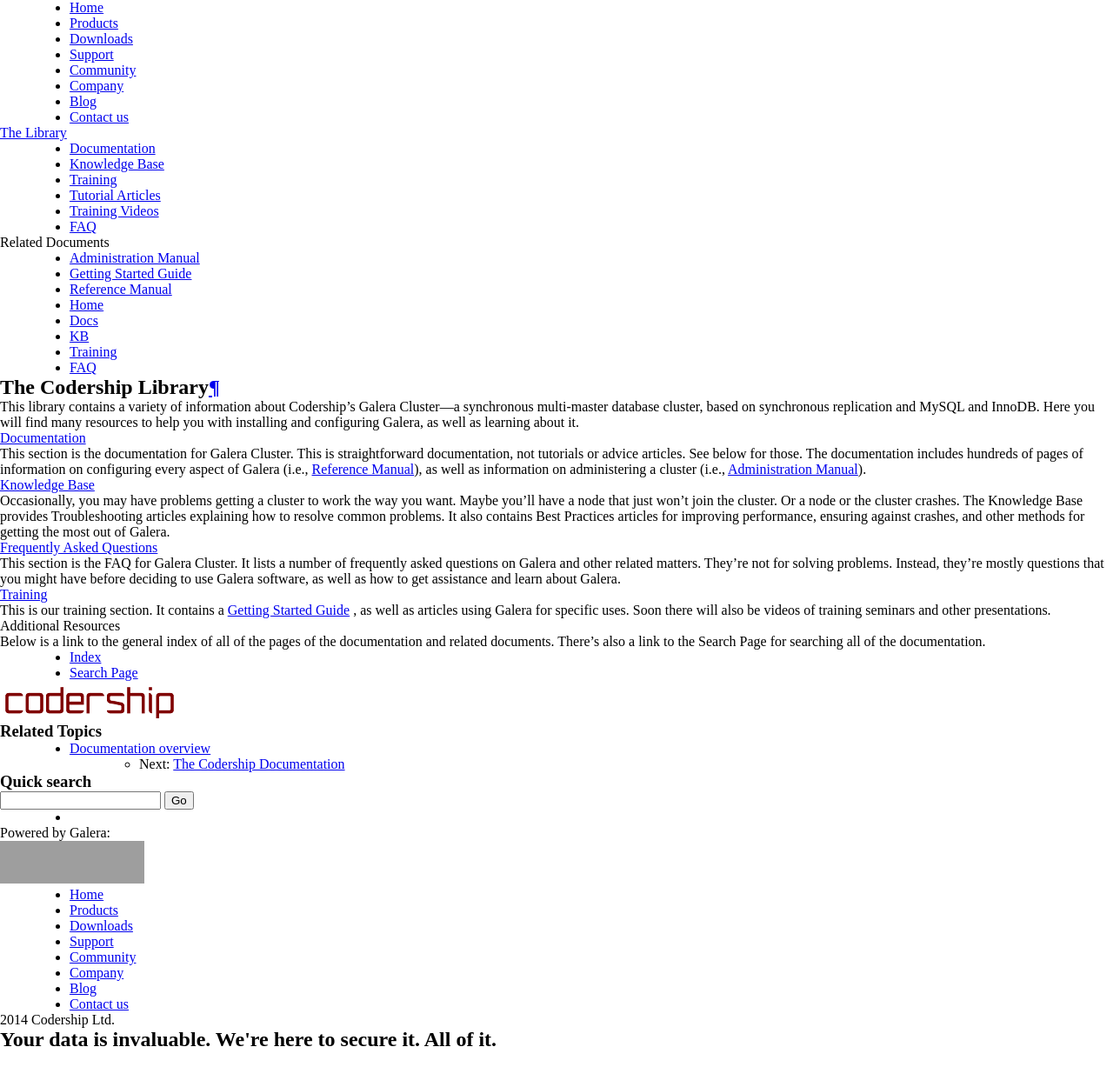
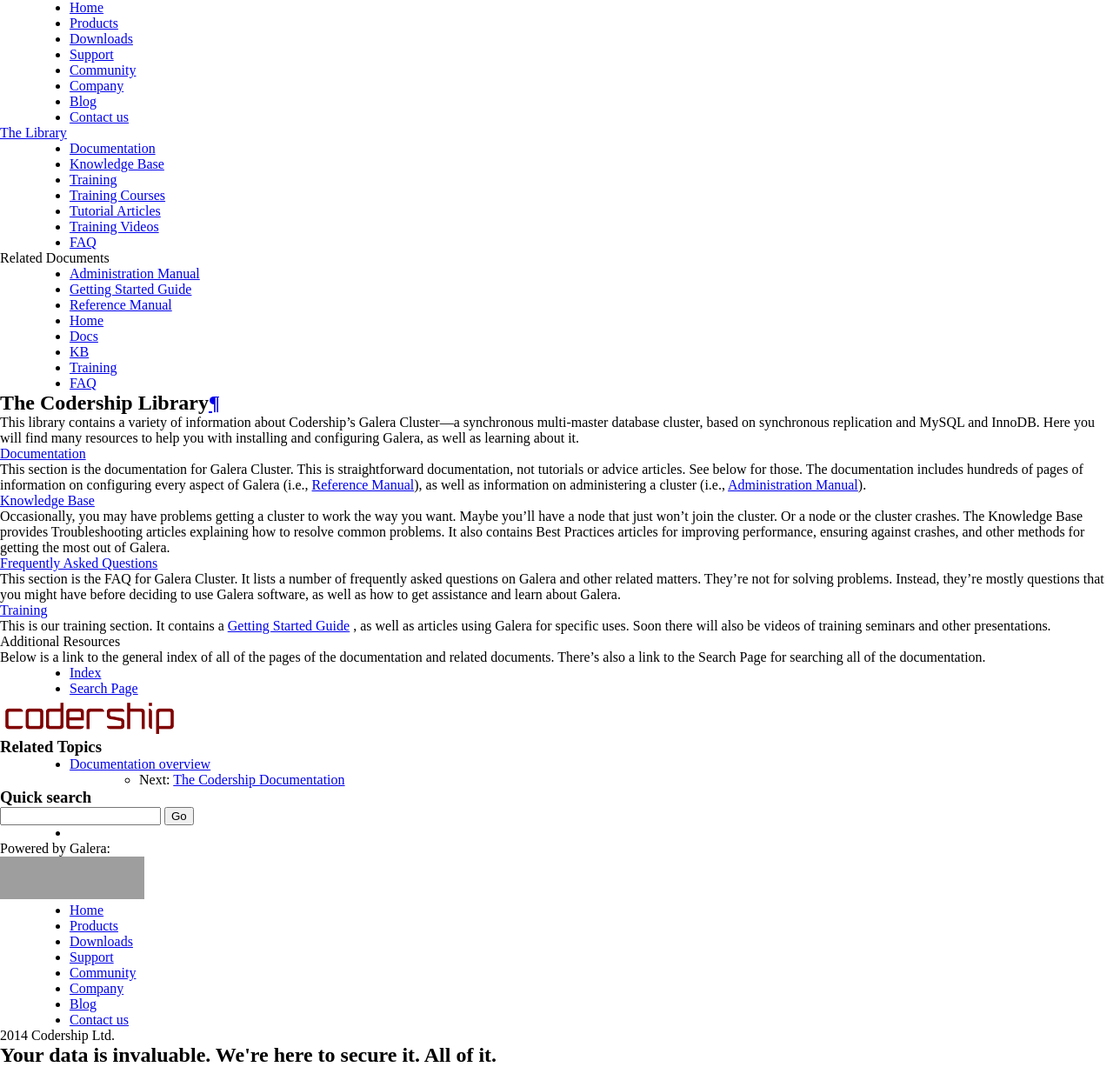
Before and after one commit to codership/documentation, a Sphinx documentation site: the page built from galeracluster/source/index.rst, in a window 1280 px wide. Shown: the whole page at 87% size. Built offline with Sphinx 7.4.7, drawn with Linux system fonts in a browser that asks for light colours; comment, search, counter and statistics services are not loaded; grey boxes are pictures that could not be loaded.

Commit message:
A link to Courses was missing. Added.

```diff
--- a/galeracluster/source/index.rst
+++ b/galeracluster/source/index.rst
@@ -19,6 +19,7 @@
 
       .. cssclass:: sub-links
 
+         - :doc:`Training Courses <./training/courses/index>`
          - :doc:`Tutorial Articles <./training/tutorials/index>`
          - :doc:`Training Videos <./training/videos/index>`
 
```
